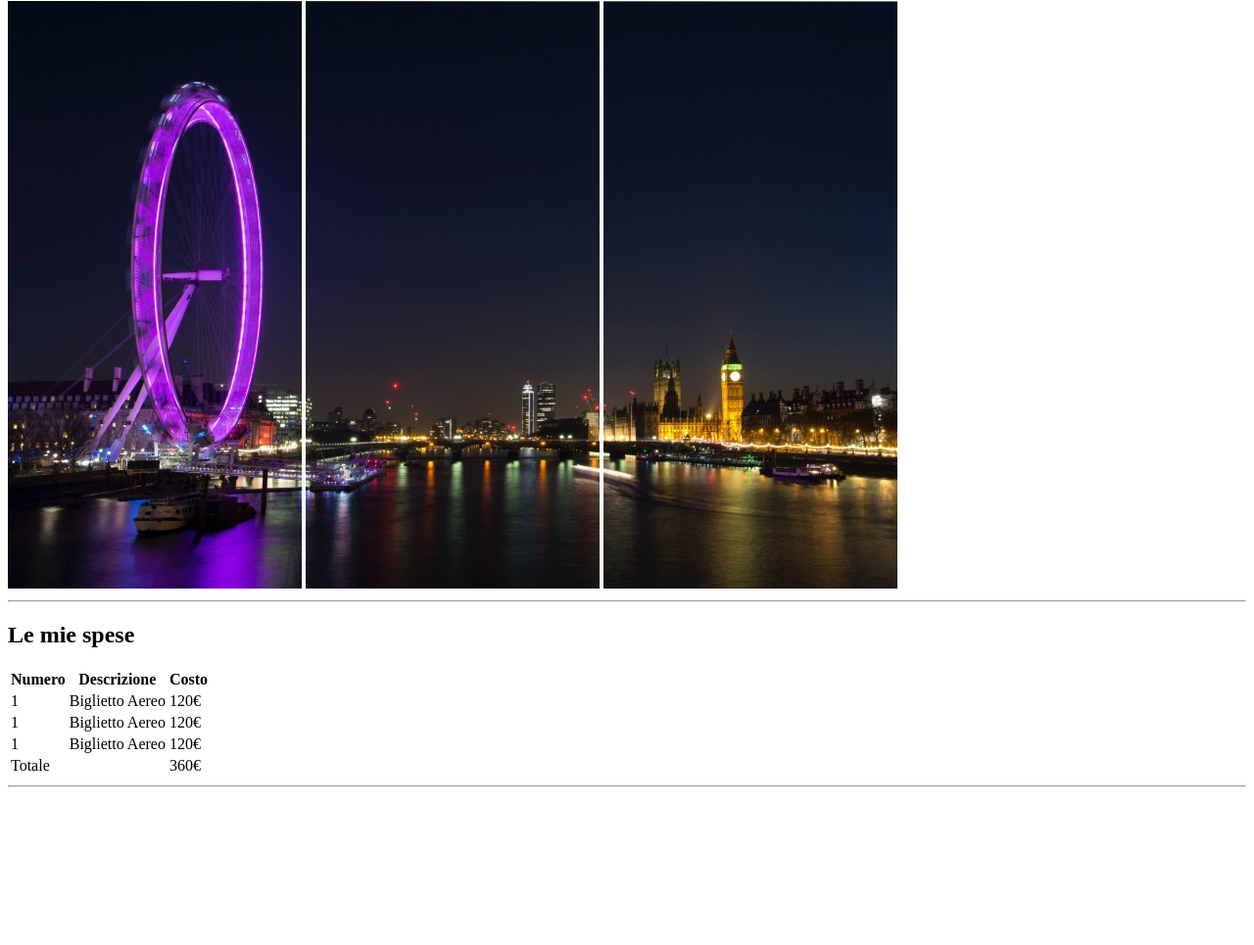
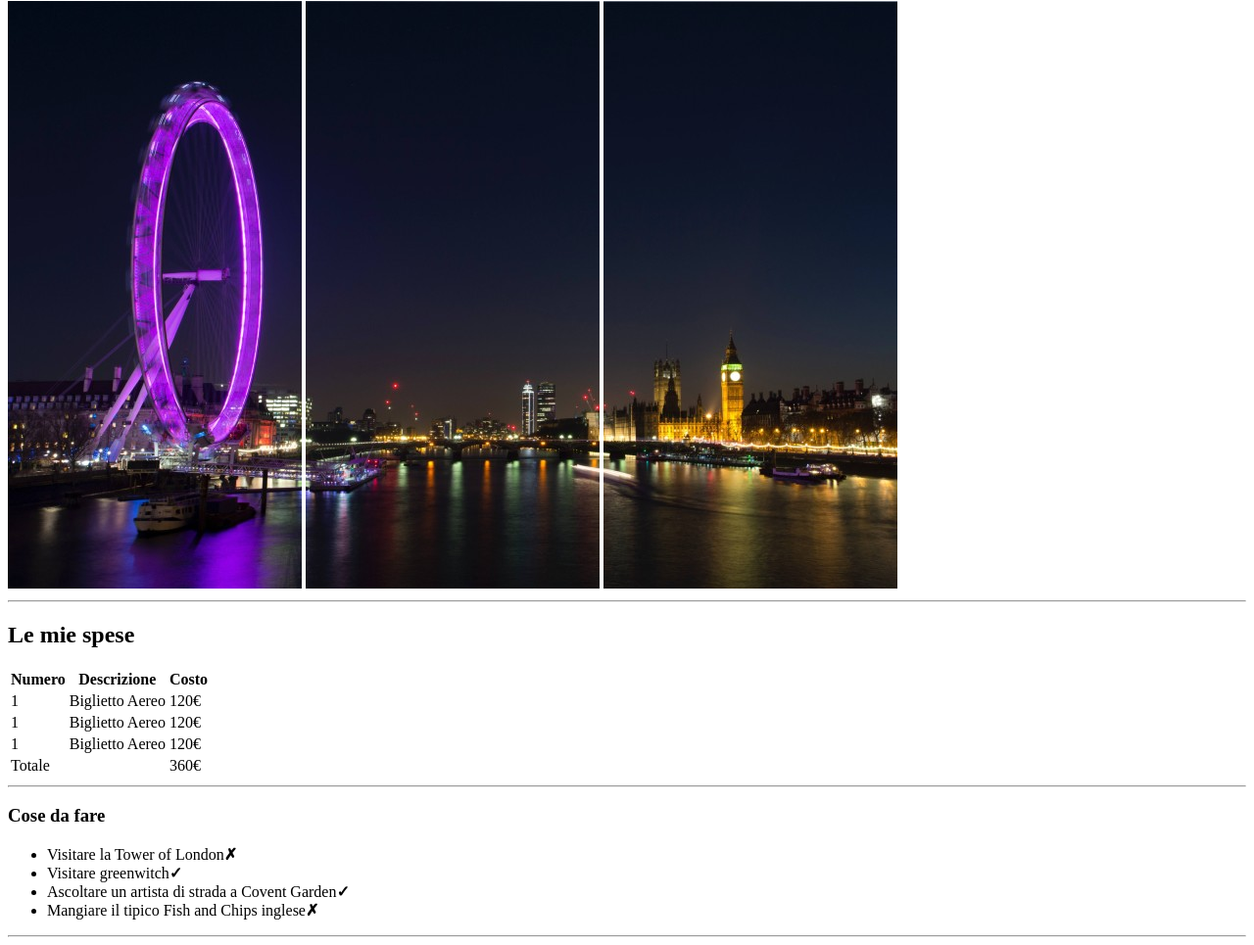
Before and after one commit to AndreaGarofalo/html-london-trip, a plain HTML site: page index.html in a window 1280 px wide. Shown: the part 79-1044 px from the top of the page at 98% size. Before the commit the page ends 891 px from the top, so only its background shows below. Drawn offline with Linux system fonts and the light colour scheme.

Commit message:
added unmarked list

```diff
--- a/index.html
+++ b/index.html
@@ -46,7 +46,15 @@
             </tfoot>
         </table>
         <hr>
-
+                <!-- lista cose da fare -->
+                <h3>Cose da fare</h3>
+                <ul>
+                    <li>Visitare la Tower of London<strong>&#10007;</strong></li>
+                    <li>Visitare greenwitch<strong>&#10003;</strong></li>
+                    <li>Ascoltare un artista di strada a Covent Garden<strong>&#10003;</strong></li>
+                    <li>Mangiare il tipico Fish and Chips inglese<strong>&#10007;</strong></li>
+                </ul>
+                <hr>
     </main>
 </body>
 </html>
```
